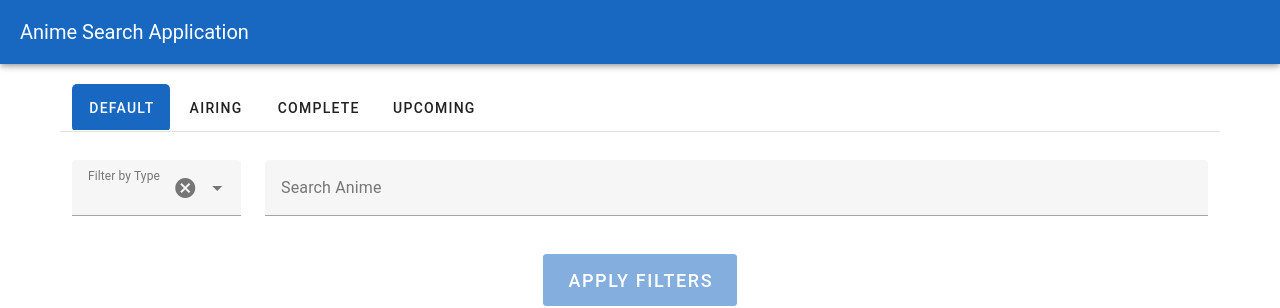
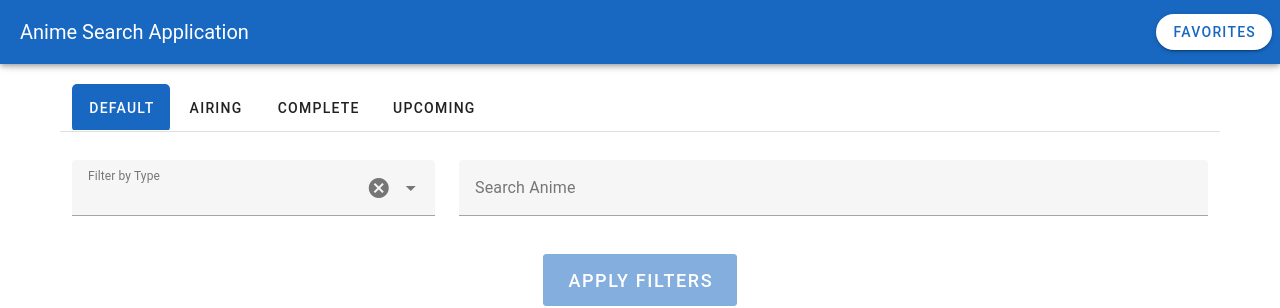
Before and after one commit to vihang2k23/anime-searcher, a Vue app: page / in a window 1280 px wide. Shown: the top 308 px of the page. Built offline with nearby package versions, Linux system fonts and the light colour scheme; no server answers.

Commit message:
Improve code quality and add faviourite page

```diff
--- a/src/App.vue
+++ b/src/App.vue
@@ -3,6 +3,22 @@
     <!-- Header -->
     <v-app-bar color="primary" app>
       <v-toolbar-title>Anime Search Application</v-toolbar-title>
+      <v-spacer />
+      <v-btn
+        to="/favorites"
+        rounded
+        elevation="2"
+        class="mx-2 text-uppercase bg-white text-primary"
+        @mouseover="hover = true"
+        @mouseleave="hover = false"
+        :style="{
+          backgroundColor: hover ? '#3f8de8' : '',
+          transform: hover ? 'scale(1.05)' : '',
+          transition: 'all 0.3s ease',
+        }"
+      >
+        Favorites
+      </v-btn>
     </v-app-bar>
 
     <!-- Main Content -->
@@ -18,13 +34,3 @@
     </v-footer>
   </v-app>
 </template>
-
-<script>
-export default {
-  name: "App",
-};
-</script>
-
-<style>
-/* Add any global styles here */
-</style>
--- a/src/components/AnimeTable.vue
+++ b/src/components/AnimeTable.vue
@@ -112,12 +112,18 @@ export default {
   setup() {
     const animeStore = useAnimeStore();
     const filtersStore = useFiltersStore();
-    const {  isLoading,fetchAnimes } = useAnimeStore();
+    const { isLoading, fetchAnimes } = useAnimeStore();
     // Reactive values from the stores
     const animes = computed(() => animeStore.animes);
-
+    const headers = [
+      { title: "Title", key: "title", align: "start" },
+      { title: "Rank", key: "rank", align: "center" },
+      { title: "Type", key: "type", align: "center" },
+      { title: "Status", key: "status", align: "center" },
+      { title: "Actions", key: "actions", sortable: false, align: "end" },
+    ];
     const favorites = computed(() => animeStore.favorites);
-
+    const filteredAnimes = computed(() => animes.value);
     // Helper to check if the anime is a favorite
     const isFavorite = (anime) =>
       favorites.value.some((fav) => fav.mal_id === anime.mal_id);
@@ -163,7 +169,7 @@ export default {
 
     return {
       animes,
-
+      filteredAnimes,
       toggleFavorite: animeStore.toggleFavorite,
       isFavorite,
       removeFilter,
@@ -171,14 +177,7 @@ export default {
       isLoading,
       fetchAnimes,
       filtersStore,
-      headers: [
-        { title: "Title", key: "title", align: "start" },
-        { title: "Rank", key: "rank", align: "center" },
-        { title: "Type", key: "type", align: "center" },
-        { title: "Status", key: "status", align: "center" },
-        { title: "Actions", key: "actions", sortable: false, align: "end" },
-      ],
-      filteredAnimes: computed(() => animes.value),
+      headers,
     };
   },
 };
--- a/src/components/Filters.vue
+++ b/src/components/Filters.vue
@@ -3,7 +3,10 @@
     <!-- Status Filters -->
     <v-row class="align-center">
       <v-tabs v-model="status" background-color="primary" grow class="border-b">
-        <v-col cols="4" class="d-flex align-center">
+        <v-col
+          cols="12" sm="4"
+          class="d-flex align-center"
+        >
           <v-tab
             v-for="(tab, index) in statusOptions"
             :key="index"
@@ -15,18 +18,26 @@
     </v-row>
 
     <v-row class="align-center">
-      <v-col cols="2" class="d-flex align-center">
-        <!-- Type Filter -->
+      <!-- Type Filter on Small Screens - Full Width -->
+      <v-col
+        cols="12" sm="4"
+        class="d-flex align-center"
+      >
         <v-select
           v-model="type"
           :items="typeOptions"
+          @click:clear="removeFilter('Type', type)"
           label="Filter by Type"
           class="mt-4"
           clearable
         />
       </v-col>
-      <v-col class="d-flex align-center">
-        <!-- Search Input -->
+
+      <!-- Search Input on Small Screens - Full Width -->
+      <v-col
+        cols="12" sm="8"
+        class="d-flex align-center"
+      >
         <v-text-field
           v-model="search"
           label="Search Anime"
@@ -53,6 +64,7 @@
   </v-container>
 </template>
 
+
 <script>
 import { ref, watch } from "vue";
 import { debounce } from "lodash";
@@ -66,18 +78,9 @@ export default {
     // Local state for filters
     const status = ref(filtersStore.status);
     const type = ref(filtersStore.type);
-    const search = ref(filtersStore.search || ""); // Search term state
-    const statusOptions = ["default", "airing", "complete", "upcoming"]; // Status options
-    const typeOptions = [
-      "tv",
-      "movie",
-      "ova",
-      "special",
-      "ona",
-      "music",
-      "cm",
-      "tv_special",
-    ];
+    const search = ref(filtersStore.search || "");
+    const statusOptions = ["default", "airing", "complete", "upcoming"];
+    const typeOptions = ["Tv", "Movie", "Ova", "Special", "Ona", "Music", "Cm", "Tv_special"]
 
     // Mapping numeric status values to string values
     const statusMapping = {
@@ -152,6 +155,38 @@ export default {
         search.value = newSearch;
       }
     );
+     // Remove individual filter
+     const removeFilter = (key, value) => {
+      console.log("value: ", value);
+      console.log("key: ", key);
+
+      // Filter out the object with the specified key and value
+      const originalLength = filtersStore.appliedFilters.length;
+      console.log(
+        " filtersStore.appliedFilters: ",
+        filtersStore.appliedFilters
+      );
+      filtersStore.appliedFilters = filtersStore.appliedFilters.filter(
+        (filter) => {
+          console.log("filter: ", filter);
+          filter.key !== key || filter.value !== value;
+        }
+      );
+
+      if (filtersStore.appliedFilters.length < originalLength) {
+        console.log(`Removed filter with key "${key}" and value "${value}".`);
+
+        // Clear the corresponding filter in the store
+        if (key === "Status") {
+          filtersStore.status = 0; // Reset the status filter
+        } else if (key === "Type") {
+          filtersStore.type = ""; // Reset the type filter
+        }
+
+        // Reapply the filters
+        filtersStore.applyFilters(); // Call applyFilters to update the store with new filters
+      }
+    };
 
     return {
       status,
@@ -161,6 +196,7 @@ export default {
       typeOptions,
       applyFilters,
       debouncedSearch,
+      removeFilter
     };
   },
 };
--- a/src/router/index.js
+++ b/src/router/index.js
@@ -1,11 +1,17 @@
 import { createRouter, createWebHistory } from 'vue-router';
 import Home from '@/views/Home.vue';
+import Favorites from '@/views/Favorites.vue';
 
 const routes = [
   {
     path: '/',
     name: 'Home',
     component: Home,
+  },
+  {
+    path: '/favorites',
+    name: 'Favorites',
+    component: Favorites, // Add the Favorites page route
   },
 ];
 
--- a/src/stores/animeStore.js
+++ b/src/stores/animeStore.js
@@ -46,15 +46,15 @@ export const useAnimeStore = defineStore('anime', () => {
 
   // Optionally, fetch anime data on store initialization
   onMounted(() => {
-    fetchAnimes(); // This can be adjusted based on whether you want auto-fetching or not
+    fetchAnimes();
   });
 
   return {
     animes,
     favorites,
     loading,
-    error, // Expose error to the component
-    isLoading, // Computed loading property
+    error,
+    isLoading,
     fetchAnimes,
     toggleFavorite
   };
--- /dev/null
+++ b/src/views/Favorites.vue
@@ -0,0 +1,113 @@
+<template>
+    <v-container class="mb-4">
+      <v-row class="mb-4">
+        <!-- List of Favorite Animes -->
+        <v-col v-if="favorites.length > 0">
+          <v-data-table
+            :headers="headers"
+            :items="favorites"
+            item-value="mal_id"
+            class="elevation-1"
+          >
+            <template v-slot:top>
+              <v-toolbar flat>
+                <v-toolbar-title>Favorite Animes</v-toolbar-title>
+              </v-toolbar>
+            </template>
+
+            <template v-slot:body="{ items }">
+              <tr v-for="anime in items" :key="anime.mal_id">
+                <td class="d-flex align-center h-auto py-2">
+                  <img
+                    v-if="anime?.images?.jpg?.small_image_url"
+                    class="rounded-xl custom-avatar-img"
+                    :src="anime.images.jpg.small_image_url"
+                    alt="Anime Image"
+                  />
+                  <span class="text-center ml-3 font-weight-semibold">{{ anime.title }}</span>
+                </td>
+                <td class="text-center">{{ anime.rank }}</td>
+                <td class="text-center">{{ anime.type }}</td>
+                <td class="text-center">{{ anime.status }}</td>
+                <td class="text-end">
+                  <v-icon
+                    color="red"
+                    @click="toggleFavorite(anime)"
+                    v-if="isFavorite(anime)"
+                  >
+                    mdi-heart
+                  </v-icon>
+                  <v-icon @click="toggleFavorite(anime)" v-else>
+                    mdi-heart-outline
+                  </v-icon>
+                </td>
+              </tr>
+            </template>
+          </v-data-table>
+        </v-col>
+
+        <!-- If No Favorites -->
+        <v-col v-else>
+          <v-alert type="info" dismissible>
+            No favorite animes yet. Add some from the home page!
+          </v-alert>
+        </v-col>
+      </v-row>
+
+      <!-- Go to Home Button -->
+      <v-row class="mt-4" align="center">
+        <v-btn @click="goToHome" color="primary">Go to Home</v-btn>
+      </v-row>
+    </v-container>
+  </template>
+
+  <script>
+  import { computed } from "vue";
+  import { useAnimeStore } from "../stores/animeStore";
+  import { useRouter } from "vue-router";
+
+  export default {
+    name: "FavoritesPage",
+    setup() {
+        const headers= [
+          { title: "Title", key: "title", align: "start" },
+          { title: "Rank", key: "rank", align: "center" },
+          { title: "Type", key: "type", align: "center" },
+          { title: "Status", key: "status", align: "center" },
+          { title: "Actions", key: "actions", sortable: false, align: "end" },
+        ]
+      const animeStore = useAnimeStore();
+      const router = useRouter();
+      const favorites = computed(() => animeStore.favorites);
+
+      // Helper to check if the anime is a favorite
+      const isFavorite = (anime) =>
+        favorites.value.some((fav) => fav.mal_id === anime.mal_id);
+
+      // Go to Home Page
+      const goToHome = () => {
+        router.push({ name: "Home" });
+      };
+
+      return {
+        favorites,
+        isFavorite,
+        goToHome,
+        headers
+      };
+    },
+  };
+  </script>
+
+  <style scoped>
+  .custom-avatar-img {
+    width: 40px;
+    height: 40px;
+    border-radius: 50%;
+    object-fit: cover;
+  }
+
+  .elevation-1 {
+    margin-top: 20px;
+  }
+  </style>
```
